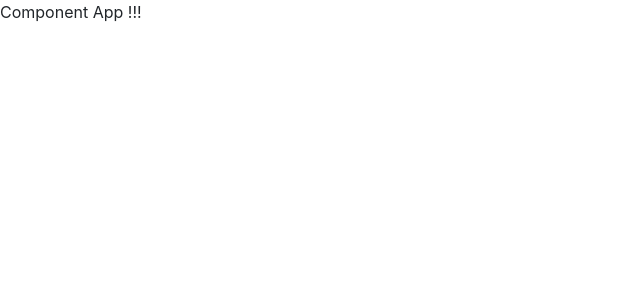
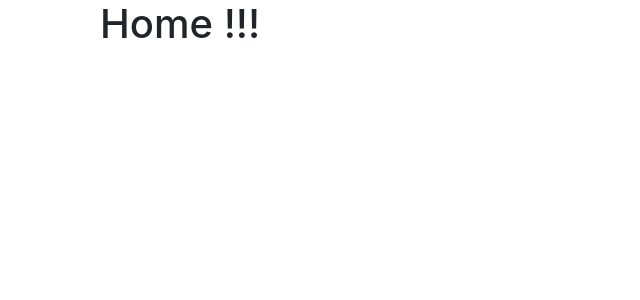
Before and after one commit to kato86/react-routing, a React (Create React App) app: page / in a window 1280 px wide. Shown: the top 300 px of the page, without its empty margins (0-640 px from the left). Built offline with nearby package versions, Linux system fonts and the light colour scheme.

Commit message:
Add Router

```diff
--- a/src/components/App.js
+++ b/src/components/App.js
@@ -1,9 +1,24 @@
-import React from 'react';
+import React, { Component } from 'react';
+import {
+    BrowserRouter as Router,
+    Route,
+    Link
+} from 'react-router-dom';
 
-function App() {
-    return (
-        <div>Component App !!!</div>
-    )
+import Home from './Home';
+import About from './About';
+
+class App extends Component {
+    render() {
+        return (
+            <Router>
+                <div className="container">
+                    <Route exact path="/" component={Home} />
+                    <Route path="/about" component={About} />
+                </div>
+            </Router>
+        )
+    }
 }
 
 export default App;
```
